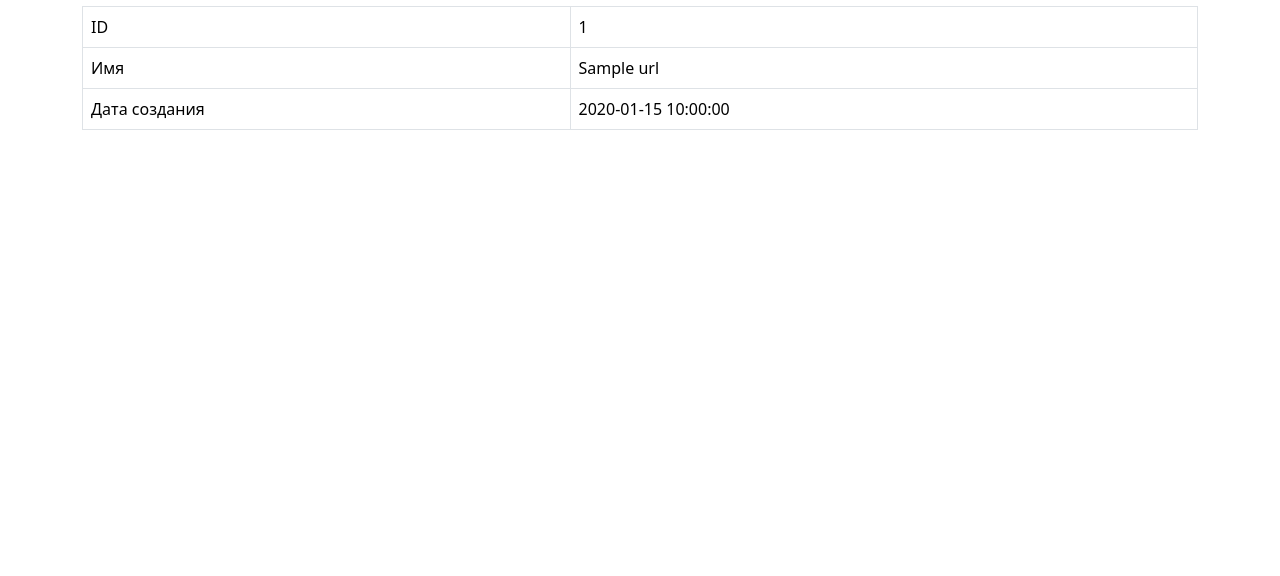
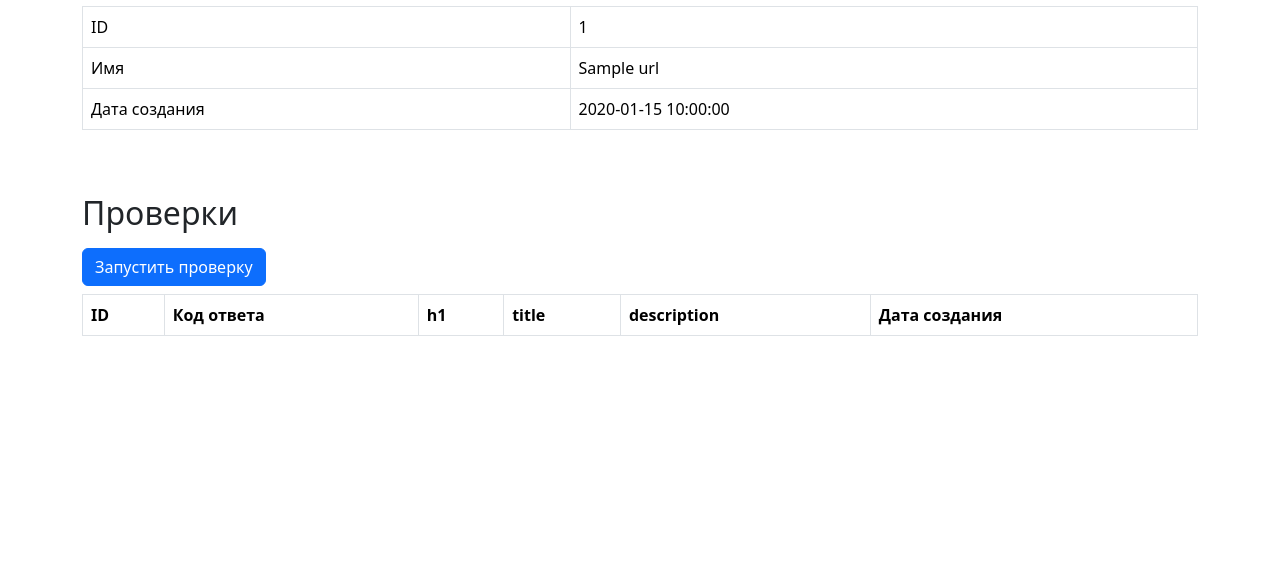
Before and after one commit to Pythonusus/page_analyzer, a Flask app: page /urls/1 in a window 1280 px wide. Shown: the part 132-708 px from the top of the page. Run offline with Flask 3, Linux system fonts and the light colour scheme; a database or web service that is not in the repository returns one stand-in record (values such as "Sample title"); lists and menus that the app fills with data are empty; some libraries are stand-ins or nearby versions.

Commit message:
Add checks table

```diff
--- a/page_analyzer/templates/url.html
+++ b/page_analyzer/templates/url.html
@@ -22,4 +22,36 @@
   </table>
 </div>
 
+<h2 class="mt-5 mb-3">Проверки</h2>
+<form method="post" action="{{ url_for('post_check', url_id=data.id) }}">
+  <input type="submit" class="btn btn-primary" value="Запустить проверку" data-has-listeners="true">
+</form>
+
+<div>
+  <table class="table table-bordered table-hover mt-2" data-test="checks">
+    <thead>
+      <tr>
+        <th>ID</th>
+        <th>Код ответа</th>
+        <th>h1</th>
+        <th>title</th>
+        <th>description</th>
+        <th>Дата создания</th>
+      </tr>
+    </thead>
+    <tbody>
+      {% for check in checks %}
+      <tr>
+        <td>{{ check.id }}</td>
+        <td>{{ check.status_code or "" }}</td>
+        <td>{{ check.h1 or "" }}</td>
+        <td>{{ check.title or "" }}</td>
+        <td>{{ check.description or "" }}</td>
+        <td>{{ check.created_at }}</td>
+      </tr>
+      {% endfor %}
+    </tbody>
+  </table>
+</div>
+
 {% endblock %}
```
